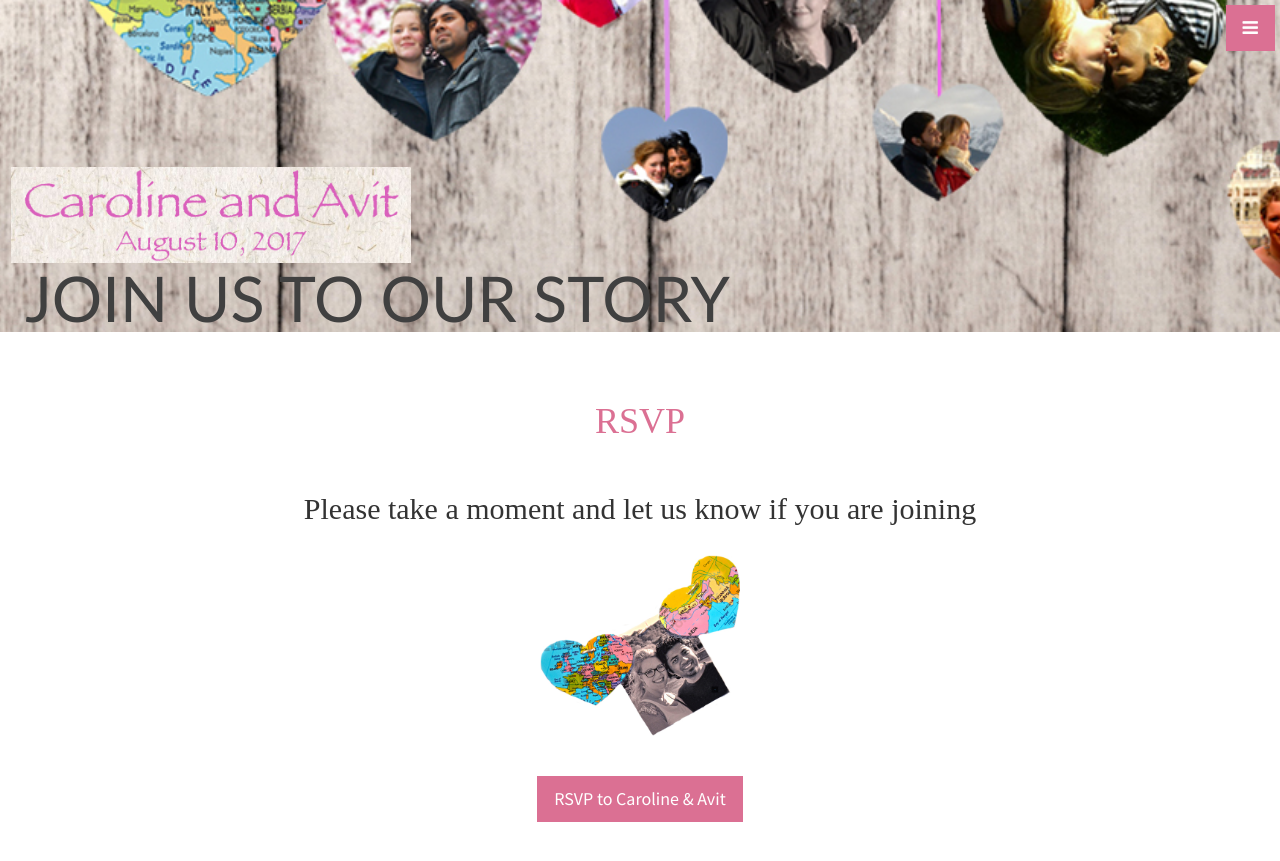
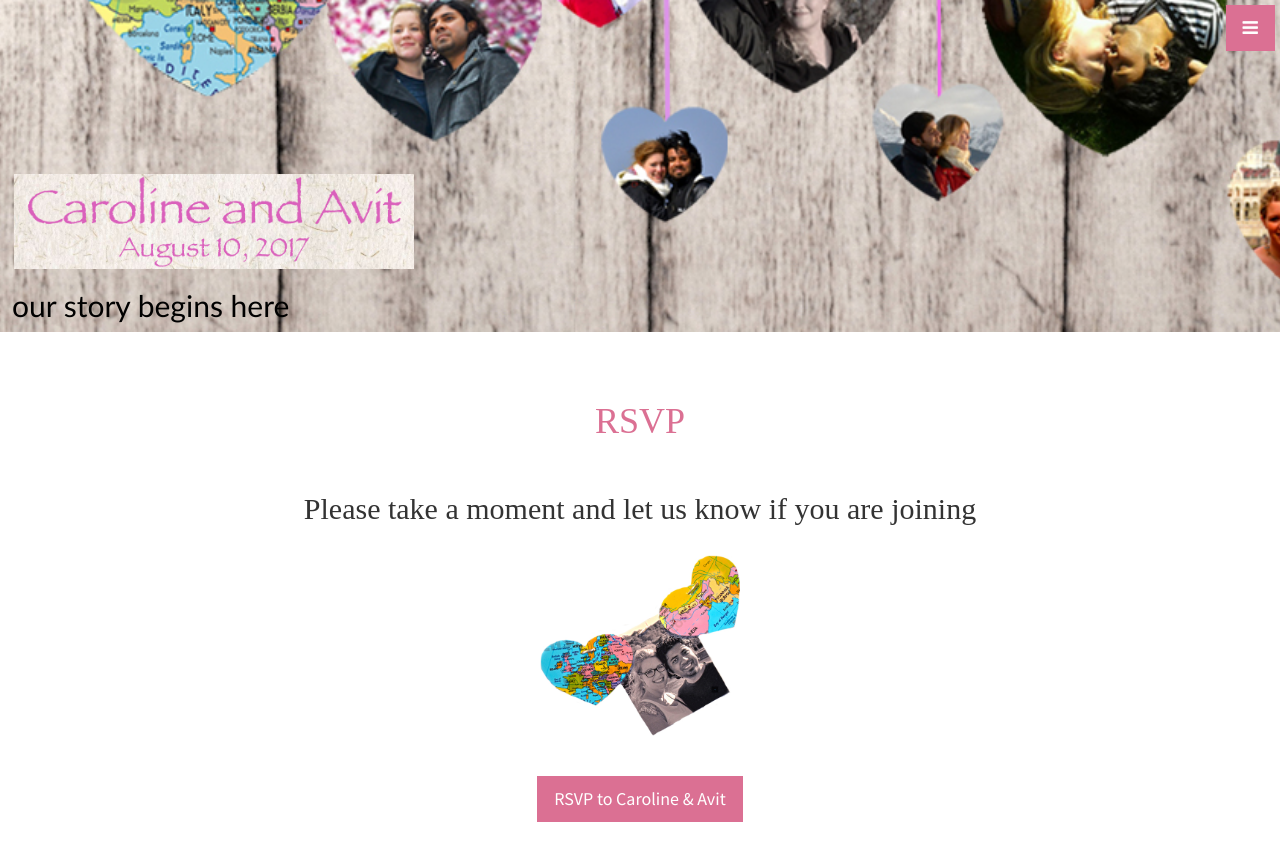
Before and after one commit to MonchiLin/carowedavit.github.io, a Jekyll site: the page built from index.html, in a window 1280 px wide and 900 px high, scrolled down 568 px. Shown: the top 861 px of the window. Built offline with Jekyll 4.4.1, drawn with Linux system fonts in a browser that asks for light colours.

Commit message:
font updated

```diff
--- a/_includes/header.html
+++ b/_includes/header.html
@@ -1,6 +1,6 @@
 <header id="top" class="header">
   <div class="text-vertical-center">
-  <img src="img/qh.jpg" alt="Wedding quotes" style="width:400px; margin-left: 0.8em;">
-   <h1 style="margin-left: 0.4em;">JOIN US TO OUR STORY</h1>
+  <img src="img/qh.jpg" alt="Wedding quotes" style="width:400px; margin-left: 1em;">
+   <h2 style="margin-left: 0.4em;">our story begins here</h2>
   </div>
 </header>
```
